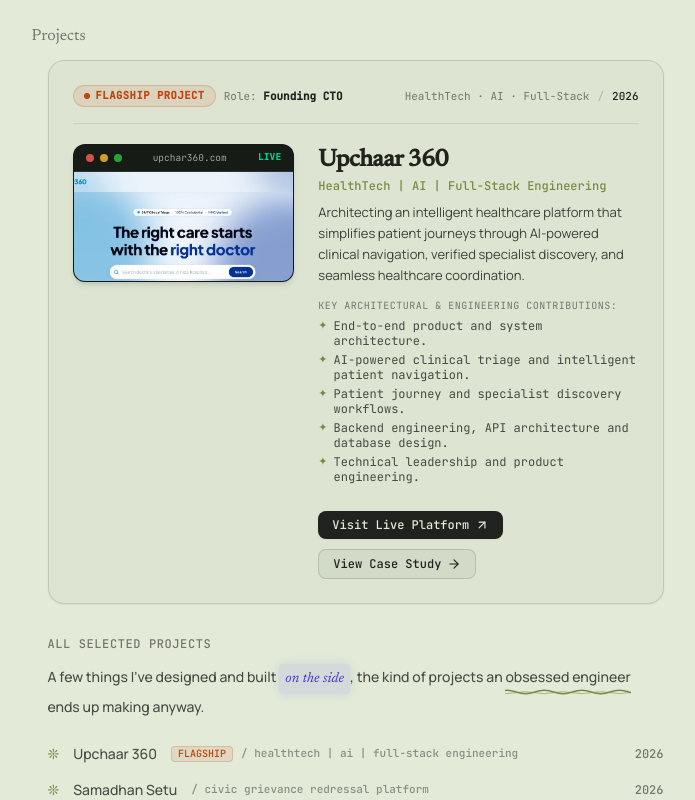
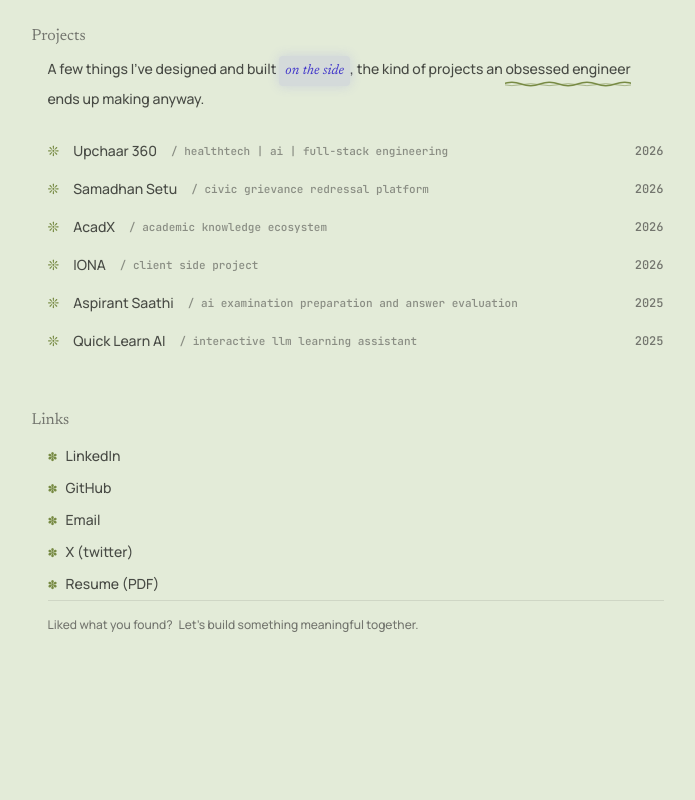
Before and after one commit to codexuttam/portfolio, a Next.js app: page / in a window 1280 px wide. Shown: the part 1060-1860 px from the top of the page, without its empty margins (290-985 px from the left). After the commit the page ends 1821 px from the top, so only its background shows below. Built offline with nearby package versions, Linux system fonts and the light colour scheme.

Commit message:
refactor: align Upchaar 360 with minimal editorial list styling and hover preview

```diff
--- a/src/components/editorial-projects-section.tsx
+++ b/src/components/editorial-projects-section.tsx
@@ -5,7 +5,7 @@ import Link from "next/link";
 import Image from "next/image";
 import { projectsData, ProjectItem } from "@/data/projects";
 import { soundManager } from "@/utils/audio";
-import { ArrowUpRight, ArrowRight } from "lucide-react";
+import { ArrowUpRight } from "lucide-react";
 import { RopeUnderline } from "@/components/rope-underline";
 
 const projectGlowStyles: Record<string, string> = {
@@ -37,10 +37,6 @@ export function EditorialProjectsSection() {
   );
   const containerRef = useRef<HTMLDivElement>(null);
 
-  const flagshipProject =
-    projectsData.find((p) => p.isFlagship) || projectsData[0];
-  const sideProjects = projectsData.filter((p) => p.id !== flagshipProject.id);
-
   const handleMouseMove = (e: React.MouseEvent) => {
     setMousePosition({ x: e.clientX, y: e.clientY });
   };
@@ -61,129 +57,12 @@ export function EditorialProjectsSection() {
       onMouseMove={handleMouseMove}
       className="hover-blur relative"
     >
-      <h1 className="text-base font-normal font-baskerville text-[#73756E] pb-3">
+      <h1 className="text-base font-normal font-baskerville text-[#73756E] pb-2">
         Projects
       </h1>
 
-      <div className="space-y-6 pl-4">
-        {/* Flagship Project Showcase */}
-        <div className="relative rounded-2xl border border-[#20221F]/15 bg-[#20221F]/[0.025] hover:bg-[#20221F]/[0.035] p-5 sm:p-6 transition-all duration-300 shadow-xs hover:shadow-md hover:border-[#778A43]/40 group/flagship">
-          {/* Header pill / metadata */}
-          <div className="flex flex-wrap items-center justify-between gap-2 pb-4 border-b border-[#20221F]/10">
-            <div className="flex flex-wrap items-center gap-2">
-              <span className="inline-flex items-center gap-1.5 px-2.5 py-0.5 rounded-full text-[10.5px] font-mono uppercase tracking-wider bg-[#C2410C]/10 text-[#C2410C] border border-[#C2410C]/20 font-semibold">
-                <span className="w-1.5 h-1.5 rounded-full bg-[#C2410C] animate-pulse" />
-                Flagship Project
-              </span>
-              <span className="text-[11px] font-mono text-[#73756E]">
-                Role:{" "}
-                <span className="text-[#20221F] font-semibold">
-                  {flagshipProject.role}
-                </span>
-              </span>
-            </div>
-            <div className="flex items-center gap-2 font-mono text-[11px] text-[#73756E]">
-              <span>HealthTech · AI · Full-Stack</span>
-              <span className="opacity-40">/</span>
-              <span className="text-[#20221F] font-medium">{flagshipProject.year}</span>
-            </div>
-          </div>
-
-          {/* Main Visual & Info Layout */}
-          <div className="pt-5 grid grid-cols-1 md:grid-cols-12 gap-6 items-start">
-            {/* Visual Preview / Product Screenshot */}
-            <div className="md:col-span-5">
-              <div className="relative aspect-[16/10] w-full rounded-xl overflow-hidden border border-[#20221F]/15 bg-[#141814] shadow-md group-hover/flagship:border-[#778A43]/50 transition-colors duration-300">
-                {/* Browser Chrome Bar */}
-                <div className="flex items-center justify-between px-3 py-1.5 bg-[#171B16] border-b border-white/10 text-[10px] font-mono text-[#A4B399]">
-                  <div className="flex items-center gap-1.5">
-                    <span className="w-2 h-2 rounded-full bg-[#FF5F56]/80" />
-                    <span className="w-2 h-2 rounded-full bg-[#FFBD2E]/80" />
-                    <span className="w-2 h-2 rounded-full bg-[#27C93F]/80" />
-                  </div>
-                  <span className="text-[9.5px] truncate max-w-[140px] text-white/60">
-                    upchar360.com
-                  </span>
-                  <span className="text-[9px] text-emerald-400 font-semibold tracking-wider">
-                    LIVE
-                  </span>
-                </div>
-                <div className="relative w-full h-[calc(100%-25px)] min-h-[160px]">
-                  <Image
-                    src={flagshipProject.heroImage}
-                    alt={flagshipProject.imageAlt}
-                    fill
-                    className="object-cover object-top transition-transform duration-500 ease-out group-hover/flagship:scale-[1.02]"
-                    sizes="(max-width: 768px) 100vw, 360px"
-                    priority
-                  />
-                </div>
-              </div>
-            </div>
-
-            {/* Narrative & Key Contributions */}
-            <div className="md:col-span-7 space-y-3 flex flex-col justify-between">
-              <div>
-                <h2 className="font-serif text-2xl font-bold text-[#20221F] tracking-tight">
-                  {flagshipProject.title}
-                </h2>
-                <p className="text-xs font-mono text-[#778A43] pt-0.5 font-medium">
-                  {flagshipProject.category}
-                </p>
-                <p className="text-xs sm:text-[13px] text-[#20221F]/85 leading-relaxed pt-2 font-normal">
-                  {flagshipProject.shortDescription}
-                </p>
-
-                {/* Key Contributions */}
-                {flagshipProject.keyContributions && (
-                  <div className="pt-3 space-y-1">
-                    <span className="text-[10px] font-mono uppercase tracking-wider text-[#73756E] block pb-0.5">
-                      Key Architectural &amp; Engineering Contributions:
-                    </span>
-                    <ul className="text-xs text-[#20221F]/80 space-y-1 font-mono">
-                      {flagshipProject.keyContributions.map((contribution, idx) => (
-                        <li key={idx} className="flex items-start gap-1.5">
-                          <span className="text-[#778A43] select-none text-[11px] leading-tight">✦</span>
-                          <span className="leading-tight">{contribution}</span>
-                        </li>
-                      ))}
-                    </ul>
-                  </div>
-                )}
-              </div>
-
-              {/* Action Buttons */}
-              <div className="pt-3.5 flex flex-wrap items-center gap-2.5">
-                <a
-                  href={flagshipProject.liveUrl}
-                  target="_blank"
-                  rel="noopener noreferrer"
-                  onClick={() => soundManager.playClick()}
-                  className="inline-flex items-center gap-1.5 px-3.5 py-1.5 rounded-lg bg-[#20221F] text-[#E3EBD8] hover:bg-[#778A43] text-xs font-mono font-medium transition-colors duration-200 shadow-xs"
-                >
-                  <span>Visit Live Platform</span>
-                  <ArrowUpRight className="w-3.5 h-3.5" />
-                </a>
-                <Link
-                  href={flagshipProject.caseStudyUrl}
-                  onClick={() => soundManager.playClick()}
-                  className="inline-flex items-center gap-1.5 px-3.5 py-1.5 rounded-lg bg-[#20221F]/5 text-[#20221F] hover:bg-[#20221F]/10 border border-[#20221F]/15 text-xs font-mono font-medium transition-colors duration-200"
-                >
-                  <span>View Case Study</span>
-                  <ArrowRight className="w-3.5 h-3.5" />
-                </Link>
-              </div>
-            </div>
-          </div>
-        </div>
-
-        {/* All Projects Directory */}
-        <div className="font-medium text-sm space-y-3 text-[#20221F]/80 pt-2">
-          <p className="text-xs font-mono uppercase tracking-wider text-[#73756E]">
-            All Selected Projects
-          </p>
-
-          <p className="leading-6.5">
+      <div className="font-medium pl-4 text-sm space-y-4 leading-6.5 text-[#20221F]/80">
+        <p>
           A few things I&apos;ve designed and built{" "}
           <span className="relative inline-block font-baskerville italic text-[#4338CA] bg-[#4F46E5]/10 px-1.5 py-0.5 rounded shadow-[0_0_12px_rgba(99,102,241,0.18)]">
             on the side
@@ -223,15 +102,8 @@ export function EditorialProjectsSection() {
                     {project.title}
                   </span>
 
-                    {/* Flagship tag if applicable */}
-                    {project.isFlagship && (
-                      <span className="text-[10px] font-mono uppercase px-1.5 py-0.2 rounded bg-[#C2410C]/10 text-[#C2410C] border border-[#C2410C]/20 shrink-0">
-                        flagship
-                      </span>
-                    )}
-
                   {/* Category Pill for quick context */}
-                    <span className="hidden sm:inline-block text-[11px] font-mono text-[#73756E]/80 truncate">
+                  <span className="hidden sm:inline-block text-[11px] font-mono text-[#73756E]/80">
                     / {project.category.toLowerCase()}
                   </span>
 
@@ -243,7 +115,6 @@ export function EditorialProjectsSection() {
               </a>
             </div>
           ))}
-          </div>
         </div>
       </div>
 
```
Lines whose indentation alone changed are shown as unchanged.
